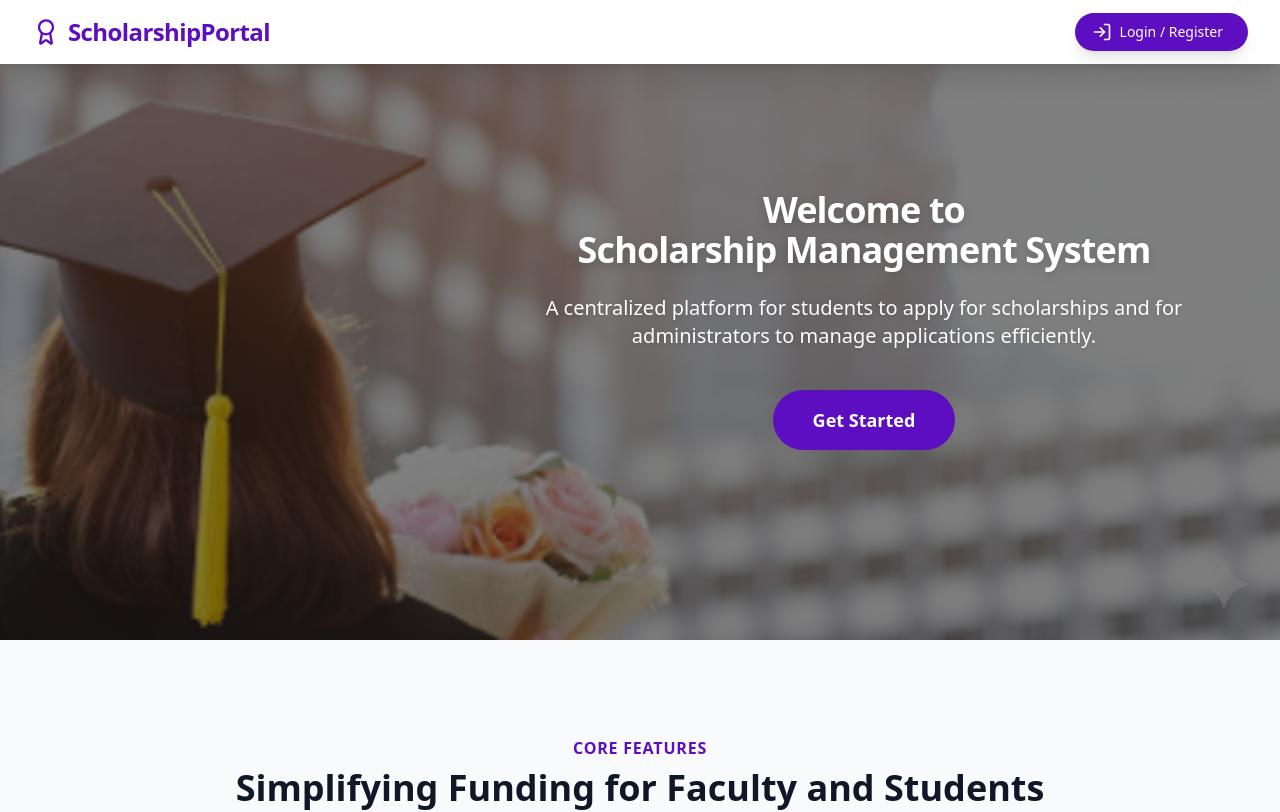
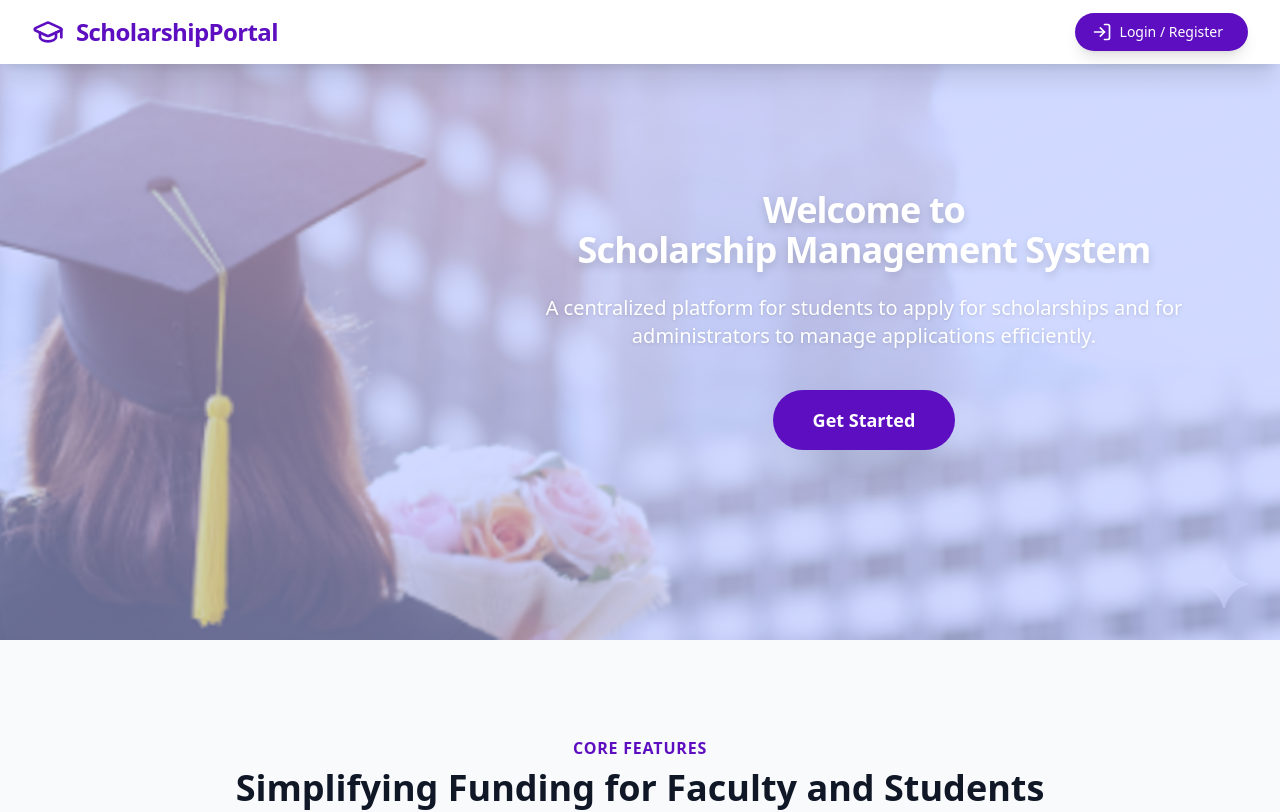
Before and after one commit to payal-meena/Scholarship-management-system, a React (Vite) app in the folder client/: page / in a window 1280 px wide. Shown: the top 812 px of the page. Built offline with nearby package versions, Linux system fonts and the light colour scheme.

Commit message:
minor changes

```diff
--- a/client/src/components/Navbar.jsx
+++ b/client/src/components/Navbar.jsx
@@ -1,6 +1,6 @@
 import React, { useState } from "react";
 import { Link } from "react-router-dom";
-import { Menu, X , LogIn , Award ,} from "lucide-react";
+import { Menu, X , LogIn , Award , GraduationCap, GraduationCapIcon} from "lucide-react";
 
 const Navbar = ({onNavLinkClick , currentView}) => {
   const [isOpen, setIsOpen] = useState(false);
@@ -29,7 +29,7 @@ const Navbar = ({onNavLinkClick , currentView}) => {
 
           <Link to="/"
           className="flex-shrink-0 flex items-center">
-            <Award className="h-7 w-7 text-violet-800 mr-2" />
+            <GraduationCapIcon className="h-8 w-8 text-violet-800 mr-3" />
             <span className="text-2xl font-extrabold text-violet-800 tracking-tight">
               ScholarshipPortal
             </span>
--- a/client/src/pages/Home.jsx
+++ b/client/src/pages/Home.jsx
@@ -30,12 +30,12 @@ function Home() {
       <main>
          <section
             id="home"
-            className="relative bg-gray-800 bg-cover bg-right min-h-[80vh] flex items-center justify-end text-right"
+            className="relative bg-gray-800 bg-cover bg-right min-h-[80vh] flex items-center justify-end text-right "
             style={{
               backgroundImage: `url(${welcome_image})`,
             }}
           >
-            <div className="absolute inset-0 bg-black/50"></div>
+            <div className="absolute inset-0 bg-indigo-300/50"></div>
             <div className="relative text-white  px-4 py-10 max-w-2xl w-full md:mr-20 text-center">
               <h1 className="text-2xl md:text-3xl lg:text-4xl font-bold mb-6 tracking-tight drop-shadow-lg">
                 Welcome to <br />Scholarship Management System
--- a/client/src/pages/student/MyApplicationsPage.jsx
+++ b/client/src/pages/student/MyApplicationsPage.jsx
@@ -51,6 +51,7 @@ const MyApplicationsPage = () => {
   const [appToEdit, setAppToEdit] = useState(null);
 
 
+
   useEffect(() => {
   const fetchApplications = async ()=> {
     try {
@@ -80,11 +81,10 @@ const MyApplicationsPage = () => {
   }, []);
 
   const formatApplicationForDisplay = (app) => {
-    const displayDate = app.updatedAt || app.createdAt;
     return {
         ...app,
-        dateSubmitted: displayDate ? new Date(displayDate).toLocaleDateString('en-GB') : 'N/A',
         schemeName: app.scheme ? app.scheme.name : 'N/A',
+
     };
 };
   const handleResubmitSuccess = (updatedApplication) => {
@@ -117,6 +117,7 @@ const MyApplicationsPage = () => {
 
           {applications.map((app) => {
             const statusInfo = getStatusDetails(app.status);
+            const dateSubmitted = new Date(app.updatedAt).toLocaleString('en-GB');
 
             return (
               <div key={app._id} className='bg-white p-6 rounded-xl shadow-lg border-l-4' style={{ borderColor: statusInfo.classes.includes('yellow') ? '#D97706' : statusInfo.classes.includes('green') ? '#10B981' : '#3B1C82' }}>
@@ -127,7 +128,7 @@ const MyApplicationsPage = () => {
                             <span>{statusInfo.text}</span>
                       </div>
                   </div>
-                  <p className='text-sm text-gray-500 mb-4'>Submitted on: {app.dateSubmitted || "N/A"}</p>
+                  <p className='text-sm text-gray-500 mb-4'>Submitted on: {dateSubmitted || "N/A"}</p>
 
                   <div className='p-3 border-t pt-4'>
                       <p className='font-semibold text-gray-700 mb-2'>Status Note:</p>
--- a/client/src/pages/student/StudentSignupPage.jsx
+++ b/client/src/pages/student/StudentSignupPage.jsx
@@ -62,7 +62,7 @@ const StudentSignupPage = () => {
       <div className="w-96 bg-white shadow-xl rounded-2xl p-8 text-center border-t-4 border-violet-800">
        <h2 className="text-2xl font-bold text-center mb-6 text-violet-800 flex justify-center items-center space-x-2">
         <User2 className="h-6 w-6" />
-       <span>Sign up</span>
+       <span>Signup</span>
         </h2>
 
         <form className="space-y-4" onSubmit={handleSubmit}>
```
Also changed, not shown: 1 other file (tests, documents, lock files or other folders).
